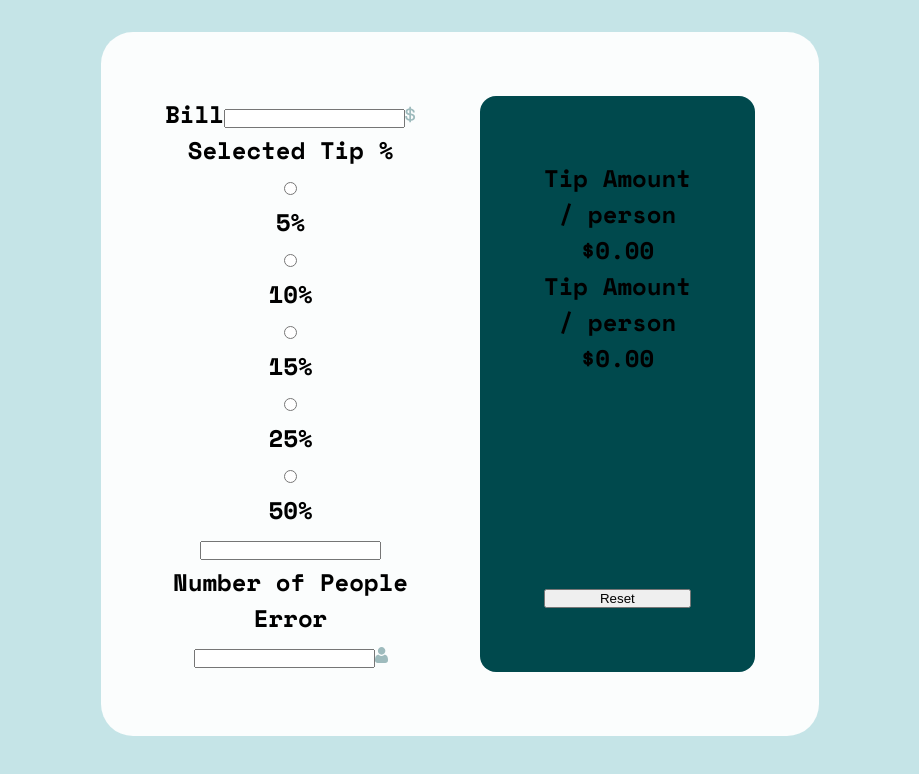
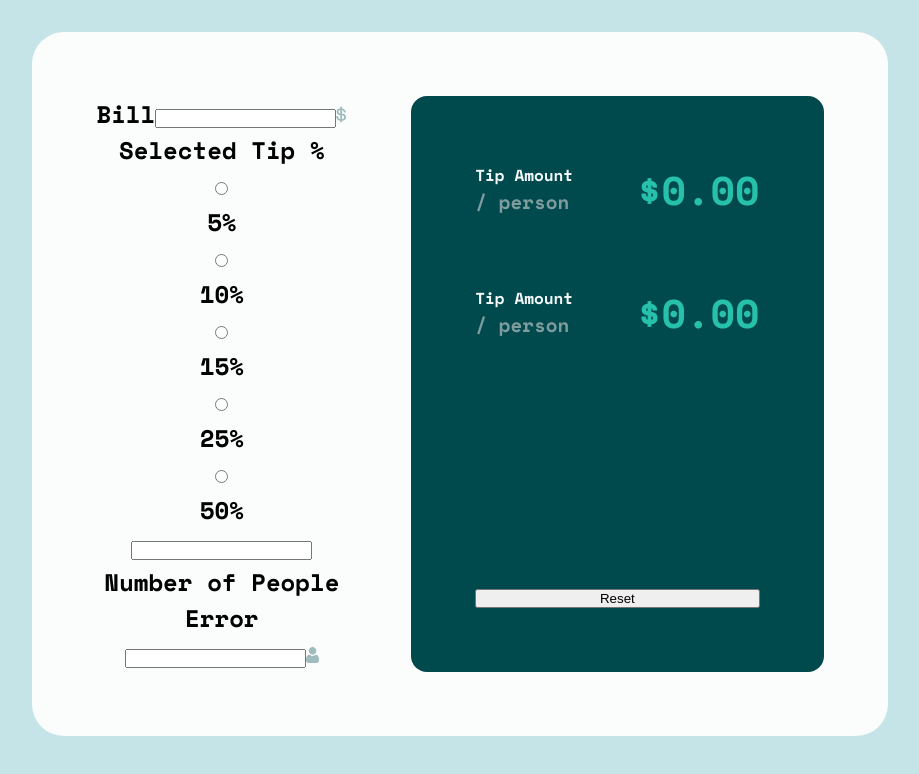
Before and after one commit to KamilBarczyk/TipSize, a React (Vite) app: page / in a window 1280 px wide. Shown: the top 774 px of the page, without its empty margins (180-1099 px from the left). Built offline with nearby package versions, Linux system fonts and the light colour scheme.

Commit message:
Created styles for Tip Amount display

```diff
--- a/src/index.css
+++ b/src/index.css
@@ -48,3 +48,36 @@ body {
   flex-direction: column;
   justify-content: space-between;
 }
+
+.display-group {
+  display: grid;
+  gap: var(--padding);
+}
+
+.display-row {
+  display: flex;
+  justify-content: space-between;
+  gap: var(--padding);
+  align-items: center;
+  text-align: left;
+}
+
+.display-label {
+  display: grid;
+  justify-items: start;
+}
+
+.header {
+  color: hsl(var(--neutral4));
+  font-size: 1rem;
+}
+
+.unit {
+  color: hsl(var(--neutral2));
+  font-size: .8em;
+}
+
+.display-amt {
+  font-size: 2.5rem;
+  color: hsl(var(--brand));
+}
```
